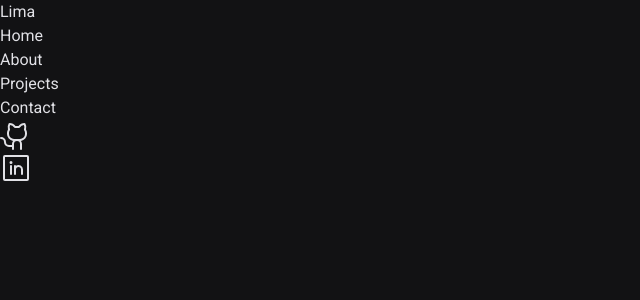
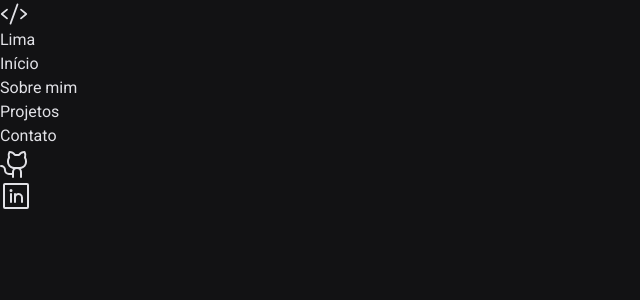
Before and after one commit to DEVLevid/levid-lima-portfolio, a React (Vite) app: page / in a window 1280 px wide. Shown: the top 300 px of the page, without its empty margins (0-640 px from the left). Built offline with nearby package versions, Linux system fonts and the light colour scheme.

Commit message:
refactor: Updating navBar styles.

```diff
--- a/src/components/Header.tsx
+++ b/src/components/Header.tsx
@@ -1,14 +1,14 @@
-import { GithubLogo, LinkedinLogo } from "@phosphor-icons/react";
+import { Code, GithubLogo, LinkedinLogo } from "@phosphor-icons/react";
 
 export default function Header() {
     return (
-        <header className="w-full h-16 bg-black flex items-center justify-between pl-12 pr-12">
-            <a href="/" className="text-2xl">Lima</a>
+        <header className="w-full h-14 bg-black flex items-center justify-between pl-72 pr-72">
+            <a href="/" className="text-2xl flex flex-row items-center gap-2"><Code size={28} />Lima</a>
             <ul className="text-center flex flex-row gap-20 text-xl">
-                <li><a href="" className=" border-b-2 border-transparent hover:border-purple-600 transition-colors delay">Home</a></li>
-                <li><a href="" className=" border-b-2 border-transparent hover:border-purple-600 transition-colors delay">About</a></li>
-                <li><a href="" className=" border-b-2 border-transparent hover:border-purple-600 transition-colors delay">Projects</a></li>
-                <li><a href="" className=" border-b-2 border-transparent hover:border-purple-600 transition-colors delay">Contact</a></li>
+                <li><a href="" className=" border-b-2 border-transparent hover:border-purple-600 transition-colors delay">Início</a></li>
+                <li><a href="" className=" border-b-2 border-transparent hover:border-purple-600 transition-colors delay">Sobre mim</a></li>
+                <li><a href="" className=" border-b-2 border-transparent hover:border-purple-600 transition-colors delay">Projetos</a></li>
+                <li><a href="" className=" border-b-2 border-transparent hover:border-purple-600 transition-colors delay">Contato</a></li>
             </ul>
             <div className="flex flex-row gap-2">
                 <a href="https://github.com/DEVLevid"><GithubLogo size={32} className="hover:text-purple-600 cursor-pointer transition-colors delay" /></a>
```
